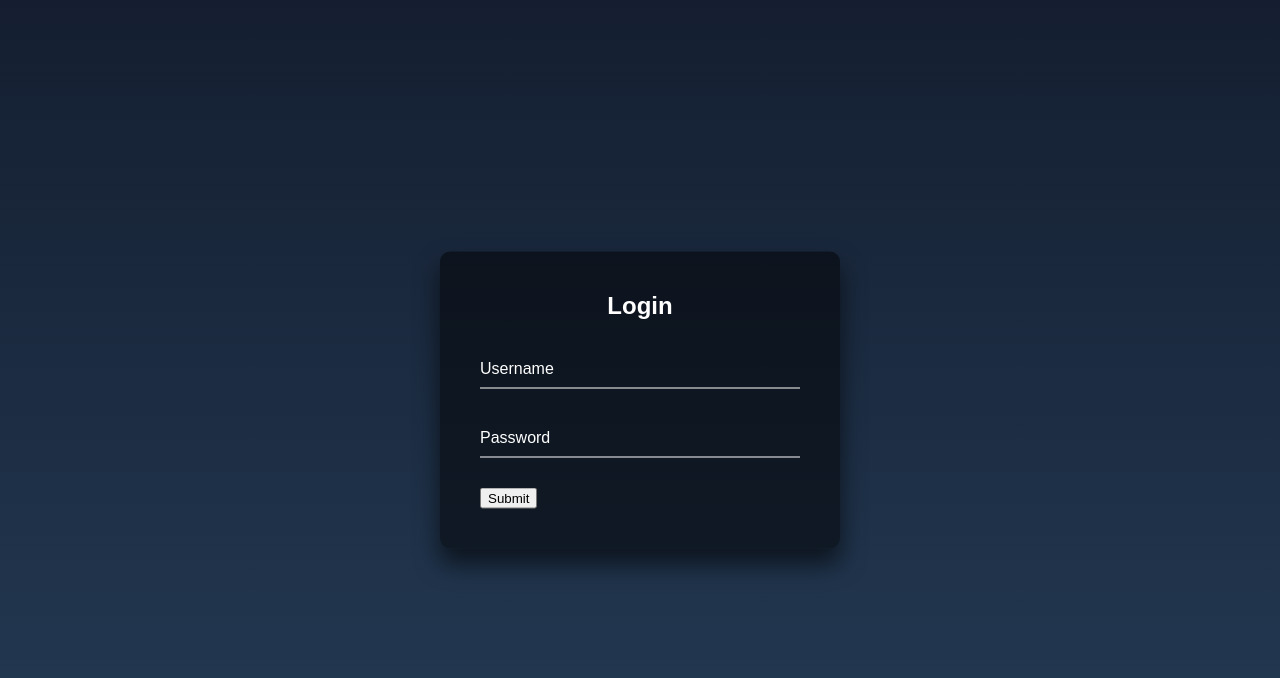
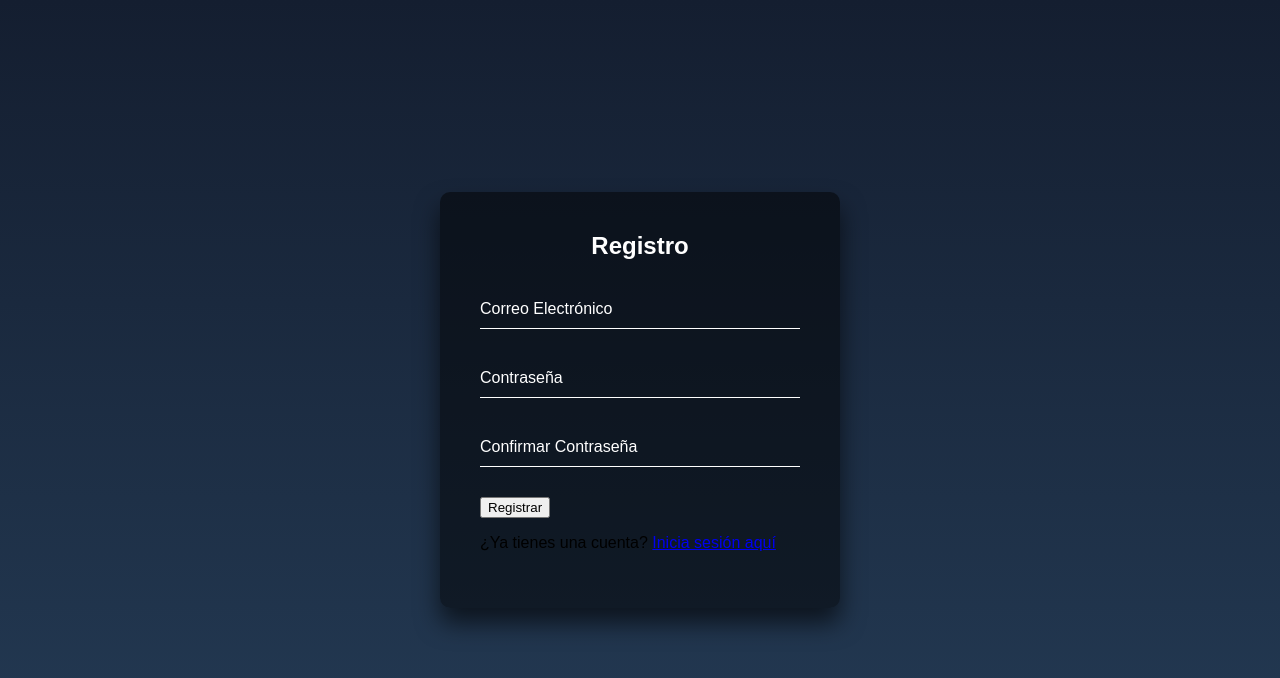
Before and after one commit to mikee0298/Cetis, a PHP site: page /login.html in a window 1280 px wide. Shown: the top 678 px of the page. Run offline with PHP 8.4, Linux system fonts and the light colour scheme.

Commit message:
Registro_usuario

```diff
--- a/login.html
+++ b/login.html
@@ -3,30 +3,37 @@
   <head>
     <meta charset="UTF-8" />
     <meta name="viewport" content="width=device-width, initial-scale=1.0" />
-    <title>Login</title>
+    <title>Registro</title>
     <link rel="stylesheet" href="loginstyle.css" />
   </head>
   <body>
     <div transition-style="in:polygon:opposing-corners">
       <div class="login-box">
-        <h2>Login</h2>
-        <form action="login.php" method="POST">
+        <h2>Registro</h2>
+        <form action="register_user.php" method="POST">
           <div class="user-box">
-            <input type="text" name="username" required />
-            <label>Username</label>
+            <input type="email" name="email" required />
+            <label>Correo Electrónico</label>
           </div>
           <div class="user-box">
             <input type="password" name="password" required />
-            <label>Password</label>
+            <label>Contraseña</label>
+          </div>
+          <div class="user-box">
+            <input type="password" name="confirm_password" required />
+            <label>Confirmar Contraseña</label>
           </div>
           <button type="submit">
             <span></span>
             <span></span>
             <span></span>
             <span></span>
-            Submit
+            Registrar
           </button>
         </form>
+        <p>
+          ¿Ya tienes una cuenta? <a href="login.html">Inicia sesión aquí</a>
+        </p>
       </div>
       <main></main>
     </div>
--- a/loginstyle.css
+++ b/loginstyle.css
@@ -6,7 +6,6 @@
   padding: 0;
   font-family: sans-serif;
   background: linear-gradient(#141e30, #243b55);
-
 }
 
 .login-box {
@@ -67,7 +66,7 @@
   position: relative;
   display: inline-block;
   padding: 10px 20px;
-    color: #ff5a2c;
+  color: #10037e;
   font-size: 16px;
   text-decoration: none;
   text-transform: uppercase;
@@ -78,11 +77,11 @@
 }
 
 .login-box a:hover {
-    background: #ff5a2c;
+  background: #10037e;
   color: #ffffff;
   border-radius: 5px;
-    box-shadow: 0 0 5px #ff5a2c, 0 0 25px #ff5a2c, 0 0 50px #ff5a2c,
-      0 0 100px #ff5a2c;
+  box-shadow: 0 0 5px #10037e, 0 0 25px #10037e, 0 0 50px #10037e,
+    0 0 100px ##10037e;
 }
 
 .login-box a span {
@@ -154,7 +153,7 @@
   left: 0;
   width: 2px;
   height: 100%;
-    background: linear-gradient(360deg, transparent, #ff5a2c);
+  background: linear-gradient(360deg, transparent, #10037e);
   animation: btn-anim4 1s linear infinite;
   animation-delay: 0.75s;
 }
```
Also changed, not shown: register_user.php (renamed from register.php, +11 -3 lines). Lines whose indentation alone changed are shown as unchanged.
